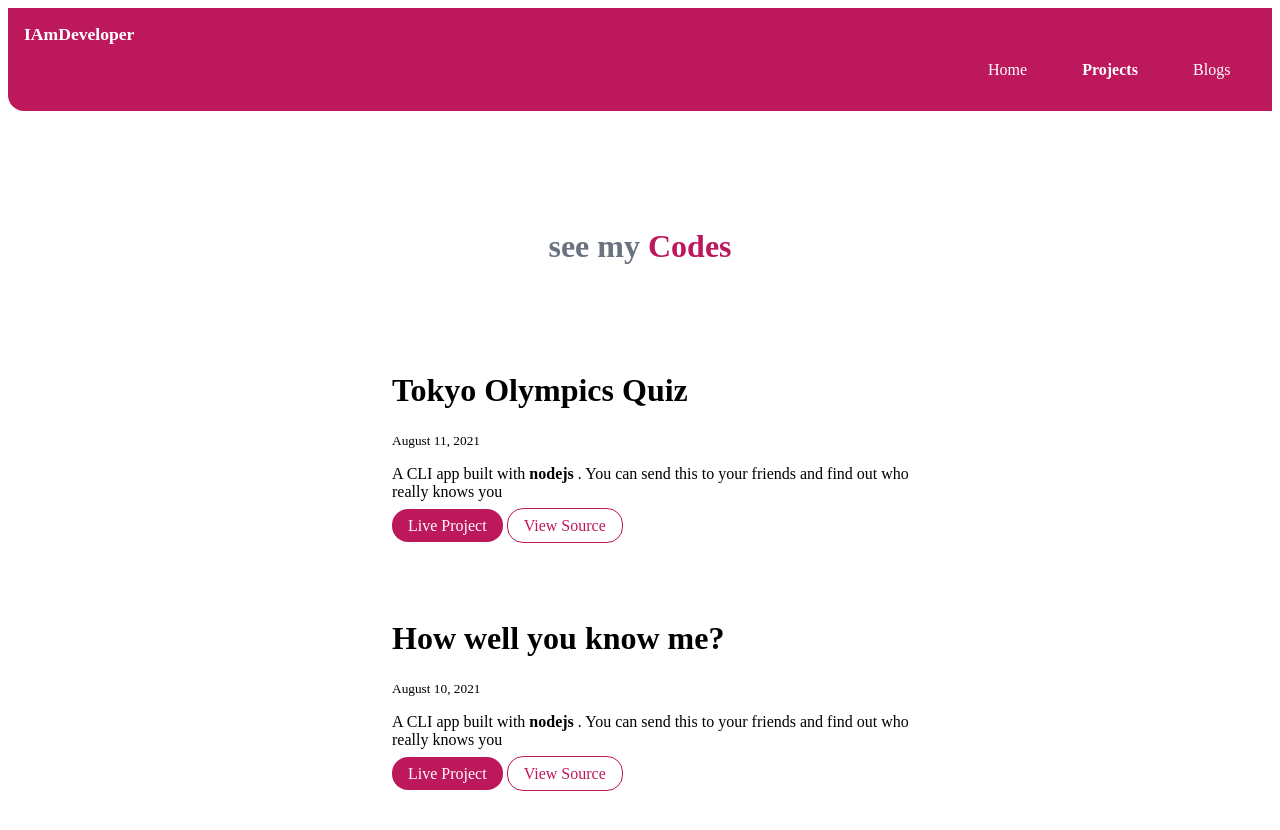
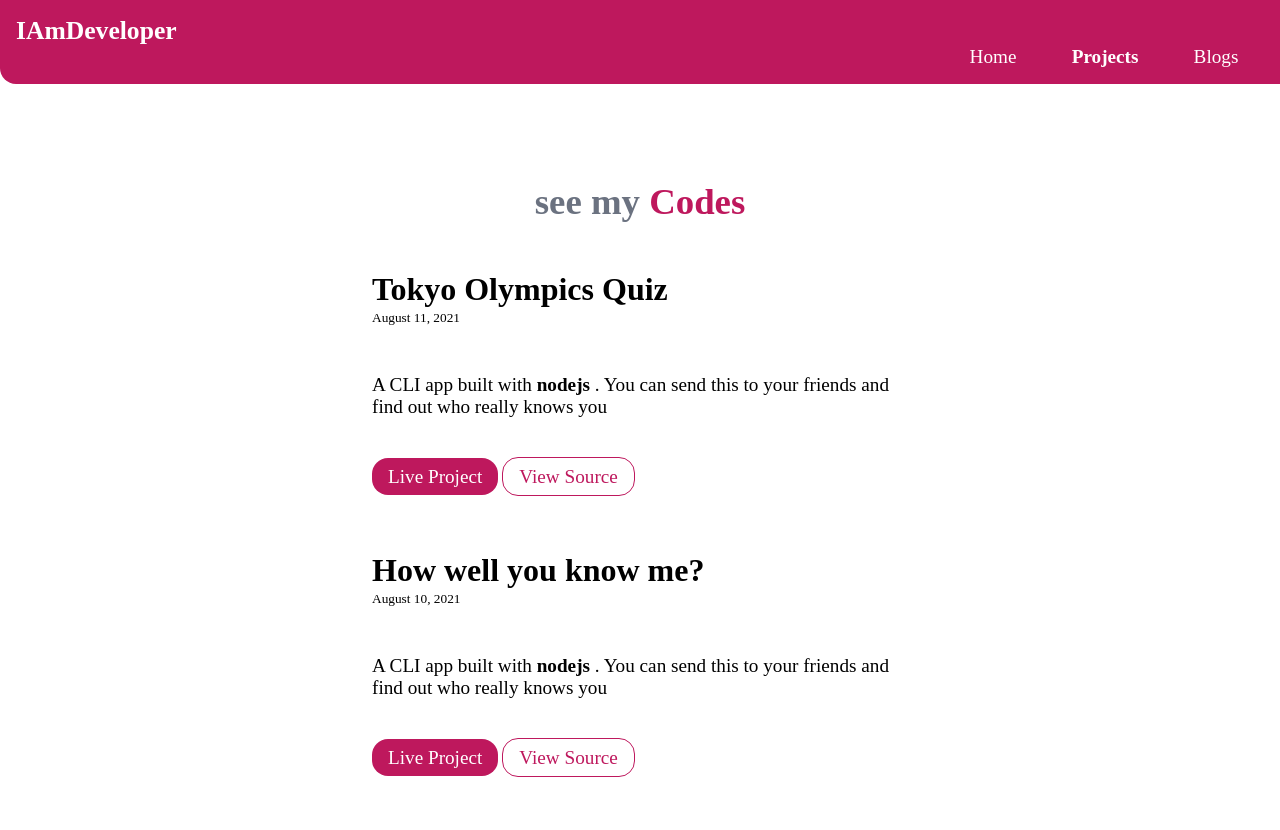
Before and after one commit to Developers-codz/Component-library, a plain HTML site: page projects.html in a window 1280 px wide. After the commit the page ends 801 px from the top, so only its background shows below. Drawn offline with Linux system fonts and the light colour scheme; a web font is replaced by a local one.

Commit message:
styles- fixed margins

```diff
--- a/projects.html
+++ b/projects.html
@@ -32,20 +32,23 @@
     <ul class="list-non-bullet">
         <div class="container container-center padding-md">
 
-            <li>
+            <li class="list">
                 <h1>Tokyo Olympics Quiz</h1>
                 <small>August 11, 2021</small>
-                <p>A CLI app built with <strong>nodejs</strong> . You can send this to your friends and find out who
+                <p class="margin-up-down">A CLI app built with <strong>nodejs</strong> . You can send this to your friends and find out who
                     really knows you</p>
-                <a class="link link-primary" href="https://replit.com/@Kajal3310/OlympicsQuiz?embed=1&output=1">Live Project</a>
-                <a class="link link-secondary" href="https://github.com/Developers-codz/OlympicsQuiz">View Source</a>
+
+
+                        <a class="link link-primary" href="https://replit.com/@Kajal3310/OlympicsQuiz?embed=1&output=1">Live Project</a>
+                        <a class="link link-secondary" href="https://github.com/Developers-codz/OlympicsQuiz">View Source</a>
+
             </li>
         </div>
         <div class="container container-center padding-md">
-            <li>
+            <li class="list">
                 <h1>How well you know me?</h1>
                 <small>August 10, 2021</small>
-                <p>A CLI app built with <strong>nodejs</strong> . You can send this to your friends and find out who
+                <p class="margin-up-down">A CLI app built with <strong>nodejs</strong> . You can send this to your friends and find out who
                     really knows you</p>
                 <a class="link link-primary" href="https://replit.com/@Kajal3310/HowWellYouKnowMe?embed=1&output=1">Live Project</a>
                 <a class="link link-secondary" href="https://github.com/Developers-codz/HowWellYouKnowMe">View Source</a>
--- a/styles.css
+++ b/styles.css
@@ -1,8 +1,11 @@
+*{
+    box-sizing: border-box;
+    padding:0px;
+    margin:0px;
+}
+
 @import url('https://fonts.googleapis.com/css2?family=Hahmlet:wght@300&display=swap');
-*{
 
-    box-sizing: border-box;
-}
 :root {
     --primary-color: #BE185D;
     --dark-gray: #6B7280;
@@ -22,12 +25,21 @@ body {
 .container-fluid {
     margin: 0 rem 40 rem;
 }
+.container-spread-all{
+    margin: 0 px !important;
+    padding: 0 px !important;
+}
 
+.margin-up-down{
+    margin: 3rem 0rem;
+}
 /* link */
 .link {
     text-decoration: none;
     padding: 0.5rem 1rem;
     border-radius: 1rem;
+    font-size: larger;
+
 
 }
 
@@ -50,6 +62,9 @@ hr {
 .padding-md{
     padding: 2rem;
 }
+.list  p{
+    font-size: larger;
+}
 
 .list-non-bullet {
     list-style: none;
@@ -62,7 +77,7 @@ hr {
 
 .navigation .nav-brand {
     font-weight: bold;
-    font-size: 1.1rem;
+    font-size: 1.6rem;
 }
 
 .navigation {
@@ -70,6 +85,7 @@ hr {
     color: white;
     padding: 1rem;
     border-bottom-left-radius: 1rem;
+
 }
 
 .navigation .link {
@@ -82,6 +98,11 @@ hr {
 
 .navigation .link-active {
     font-weight: bold;
+}
+@media only screen and (max-width: 600px) {
+    .list-item-inline{
+        /* margin: 0rem 0.2rem; */
+    }
 }
 
 /* header */
@@ -97,11 +118,10 @@ hr {
 }
 
 .hero .hero-heading {
-    font-size: 2rem;
+    font-size: 2.3rem;
     color: var(--dark-gray);
     padding-top: 1rem;
     padding-bottom: 0%;
-
     text-align: center;
 }
 
@@ -118,6 +138,11 @@ hr {
     text-align: center;
     padding: 2rem;
 }
+.section p{
+    margin-bottom: 3rem;
+    font-size: larger;
+}
+
 .ow{
 background-color: var(--off-white);
 
```
Also changed, not shown: blogPage.html (added, +13 -0 lines), blogs.html (+2 -2 lines), index.html (+1 -1 lines), lib/components.html (+1 -1 lines).
